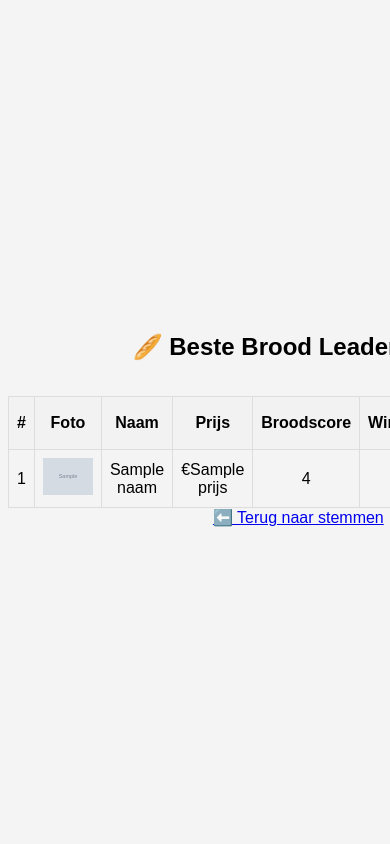
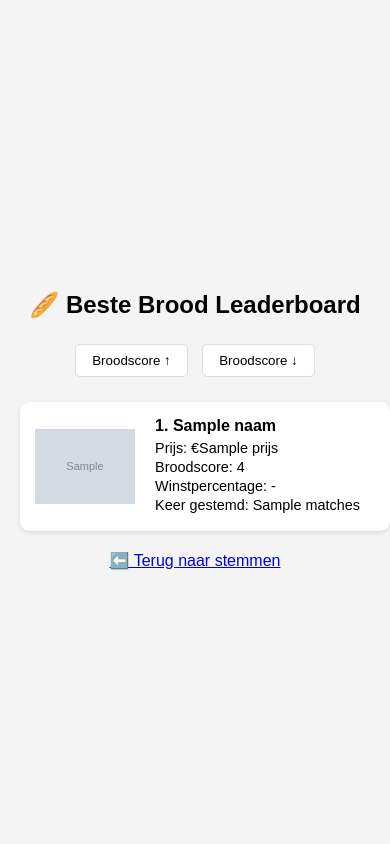
Before and after one commit to sabrina-liu/beste-brood, a Flask app: template templates/leaderboard.html in a window 390 px wide; the page is wider, and only the part inside the window is pictured. Run offline with Flask 3, Linux system fonts and the light colour scheme; the template is opened without the code that fills it: most values are stand-ins (such as "Sample title", 1, 10 or a date in 2020); grey boxes marked "Sample" are stand-in pictures.

Commit message:
mobile leaderboard & sort buttons & improved margins and stuff

```diff
--- a/static/style.css
+++ b/static/style.css
@@ -17,6 +17,7 @@ body {
     display: flex;
     flex-direction: column;
     justify-content: center;
+    gap: 10px;
 }
 
 h1 {
@@ -46,12 +47,13 @@ h1 {
 }
 
 .product-card img {
-    width: 100%;
+    width: 90%;
     height: auto;
-    max-height: 40vh;
+    max-height: 36vh;
     object-fit: contain;
     border-top-left-radius: 10px;
     border-top-right-radius: 10px;
+    margin: 5% 5% 0 5%;
 }
 
 .info {
@@ -79,7 +81,7 @@ h1 {
     }
 
     .product-card img {
-        max-height: 35vh;
+        max-height: 31.5vh;
     }
 
     .container {
@@ -102,3 +104,69 @@ table th, table td {
 table th {
     background-color: #f2f2f2;
 }
+
+.mobile-leaderboard {
+    display: none;
+}
+
+.mobile-leaderboard .product-card {
+    display: flex;
+    align-items: center;
+    gap: 25px;
+    margin-bottom: 10px;
+    padding: 10px;
+}
+
+.mobile-leaderboard .product-image {
+    width: 100px;
+    flex-shrink: 0;
+}
+
+.mobile-leaderboard .product-image img {
+    width: 100%;
+    height: 100px;
+    object-fit: contain;
+}
+
+.mobile-leaderboard .product-stats {
+    flex-grow: 1;
+    text-align: left;
+}
+
+.mobile-leaderboard h2 {
+    margin: 0 0 5px 0;
+    font-size: 1rem;
+}
+
+.mobile-leaderboard p {
+    margin: 3px 0;
+    font-size: 0.9rem;
+}
+
+@media (max-width: 600px) {
+    .desktop-leaderboard {
+        display: none;
+    }
+
+    .mobile-leaderboard {
+        display: block;
+    }
+}
+
+.sort-controls {
+    margin-bottom: 15px;
+}
+
+.sort-btn {
+    background-color: white;
+    border: 1px solid #ddd;
+    padding: 8px 16px;
+    margin: 0 5px;
+    border-radius: 5px;
+    cursor: pointer;
+    transition: background-color 0.2s;
+}
+
+.sort-btn:hover {
+    background-color: #f0f0f0;
+}
--- a/templates/leaderboard.html
+++ b/templates/leaderboard.html
@@ -9,7 +9,32 @@
 <body>
   <div class="container">
     <h1>🥖 Beste Brood Leaderboard</h1>
-    <table>
+    <div class="sort-controls">
+      <button onclick="sortProducts('asc')" class="sort-btn">Broodscore ↑</button>
+      <button onclick="sortProducts('desc')" class="sort-btn">Broodscore ↓</button>
+    </div>
+    <div class="mobile-leaderboard" id="mobile-leaderboard">
+      {% for p in products %}
+      <div class="product-card">
+        <div class="product-image">
+          <img src="{{ url_for('static', filename=p.filename) }}" alt="{{ p.Naam }}">
+        </div>
+        <div class="product-stats">
+          <h2><span class="rank">{{loop.index}}</span>. {{ p.Naam }}</h2>
+          <p class="price">Prijs: €{{ p.Prijs }}</p>
+          <p class="score">Broodscore: {{ "%.0f"|format(p.rating) }}</p>
+          <p class="winrate">
+            Winstpercentage:
+            {% if p.matches > 0 %}
+              {{ "%.1f"|format((p.wins / p.matches) * 100) }}%
+            {% else %}-{% endif %}
+          </p>
+          <p class="matches">Keer gestemd: {{ p.matches }}</p>
+        </div>
+      </div>
+      {% endfor %}
+    </div>
+    <table class="desktop-leaderboard">
       <thead>
         <tr>
           <th>#</th>
@@ -42,5 +67,59 @@
     </table>
     <a href="/">⬅️ Terug naar stemmen</a>
   </div>
+
+  <script>
+    function sortProducts(direction) {
+      // mobile sorting
+      const mobileContainer = document.getElementById('mobile-leaderboard');
+      const mobileCards = Array.from(mobileContainer.getElementsByClassName('product-card'));
+
+      // desktop sorting - selecting the elements that need to be sorted
+      const desktopContainer = document.querySelector('.desktop-leaderboard tbody');
+      const desktopRows = Array.from(desktopContainer.getElementsByTagName('tr'));
+
+      // sorting function for both versions
+      const sortByScore = (a, b) => {
+        let scoreA, scoreB;
+
+        if (a.classList.contains('product-card')) {
+          // mobile view
+          scoreA = parseFloat(a.querySelector('.score').textContent.split(': ')[1]);
+          scoreB = parseFloat(b.querySelector('.score').textContent.split(': ')[1]);
+        } else {
+          // editing the desktop view
+          scoreA = parseFloat(a.children[4].textContent); // 5th col is the broodscore
+          scoreB = parseFloat(b.children[4].textContent);
+        }
+
+        // return whether or not a is greater than b (ascending or descending respectively)
+        return direction === 'asc' ? scoreA - scoreB : scoreB - scoreA;
+      };
+
+      // sort mobile cards
+      mobileCards.sort(sortByScore);
+      // clear the mobile cards
+      mobileContainer.innerHTML = '';
+      mobileCards.forEach((card, index) => {
+        // reverse the index (length - index) for ascending order - we want to see which are the lowest scores first
+        const rankNumber = direction === 'asc' ? mobileCards.length - index : index + 1;
+        card.querySelector('.rank').textContent = rankNumber;
+        // replace the card with the sorted card
+        mobileContainer.appendChild(card);
+      });
+
+      // sort desktop rows
+      desktopRows.sort(sortByScore);
+      // clear the rows
+      desktopContainer.innerHTML = '';
+      desktopRows.forEach((row, index) => {
+        // reverse the index (length - index) for ascending order - we want to see which are the lowest scores first
+        const rankNumber = direction === 'asc' ? desktopRows.length - index : index + 1;
+        row.firstElementChild.textContent = rankNumber;
+        // replace the row with the sorted row
+        desktopContainer.appendChild(row);
+      });
+    }
+  </script>
 </body>
 </html>
```
